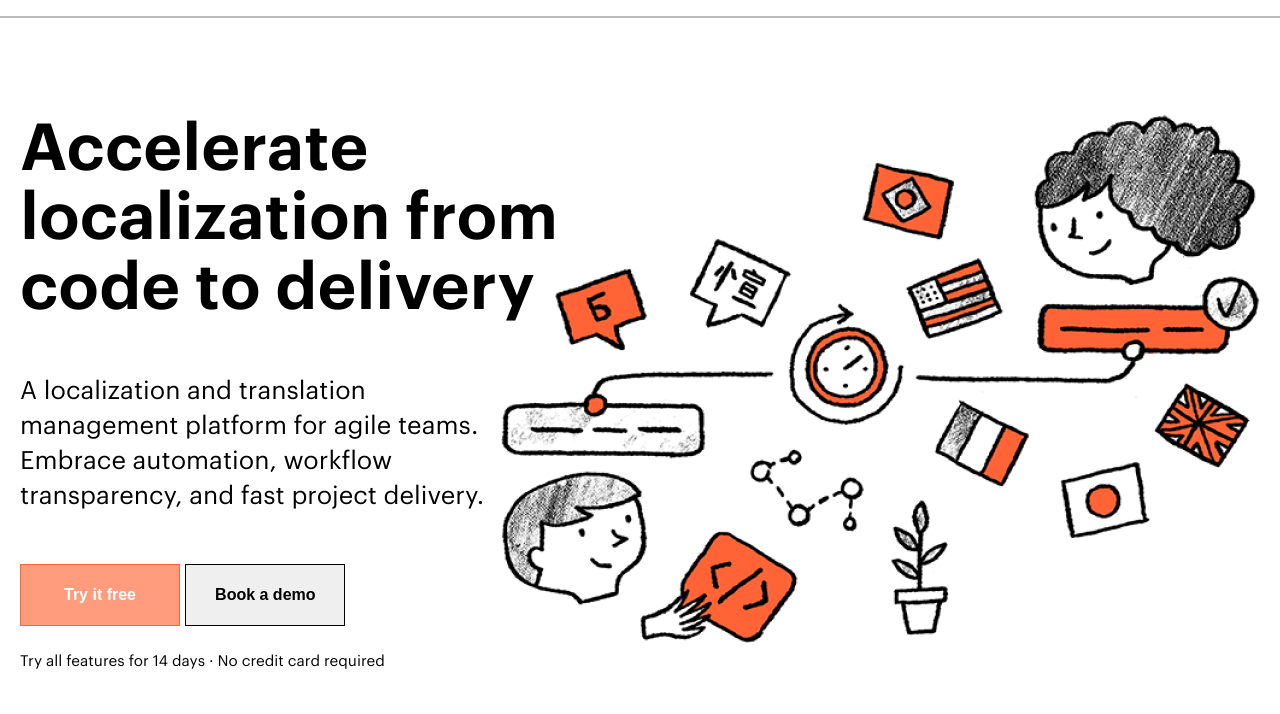
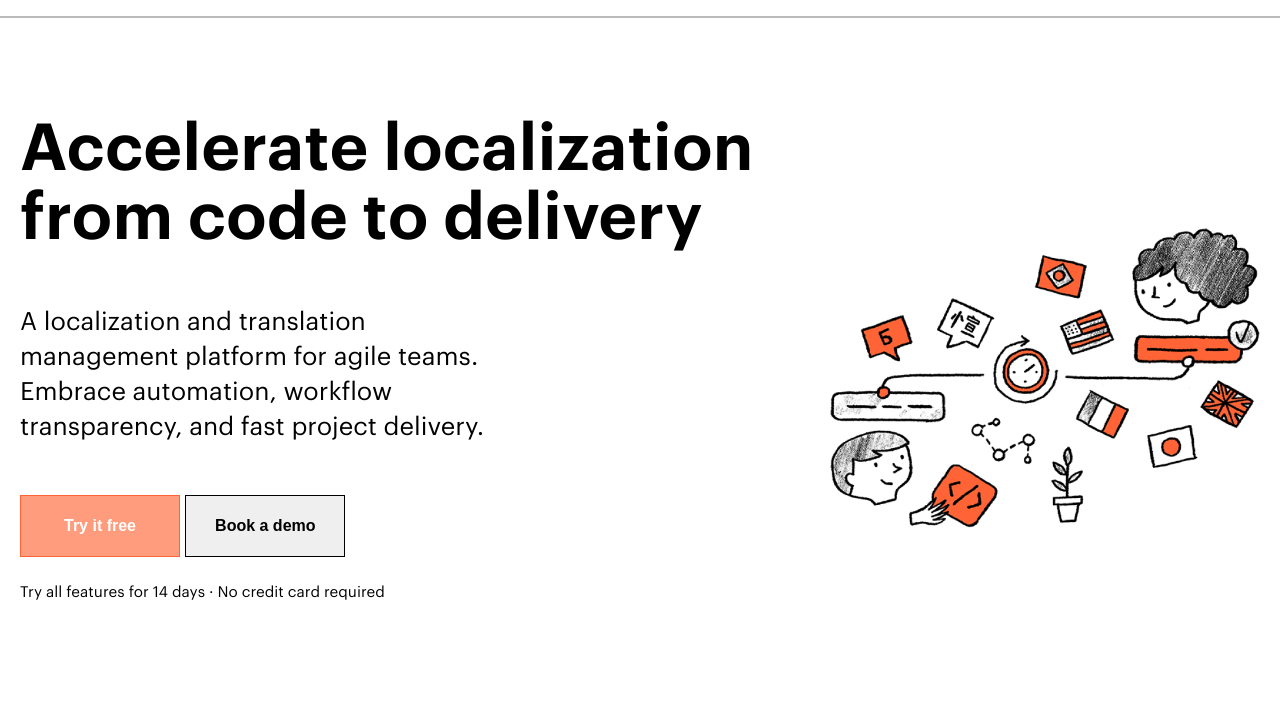
Before and after one commit to AleksandrBida/FE-Basic_18.10.23-DZ, a plain HTML site: page index.html in a window 1280 px wide. Shown: the part 86-800 px from the top of the page. Drawn offline with Linux system fonts and the light colour scheme; files whose address does not match are found by name.

Commit message:
siteflexbox16

```diff
--- a/css/style.css
+++ b/css/style.css
@@ -304,7 +304,7 @@ img {
   min-width: 160px;
 }
 .title {
-  max-width: 620px;
+  min-width: 539px;
   flex-direction: column;
 }
 .title .descripion {
@@ -316,11 +316,11 @@ img {
   margin-top: 24px;
   margin-bottom: 35px;
 }
-.image {
+/* .image {
   position: absolute;
   right: 0;
-  top: 0px;
-}
+  top: 0;
+} */
 
 /*-----------------------------blok2--------------------------------------*/
 .blok2 {
--- a/index.html
+++ b/index.html
@@ -48,7 +48,9 @@
                         </div>
                         <p class="text text_b_15x25">Try all features for 14 days · No credit card required</p>
                     </div>
-                    <img src="images/изображение 1.png " class="image flex" alt="image">
+                    <div class="">
+                        <img src="images/изображение 1.png " class="image flex" alt="image">
+                    </div>
                 </div>
 
             </div>
```
